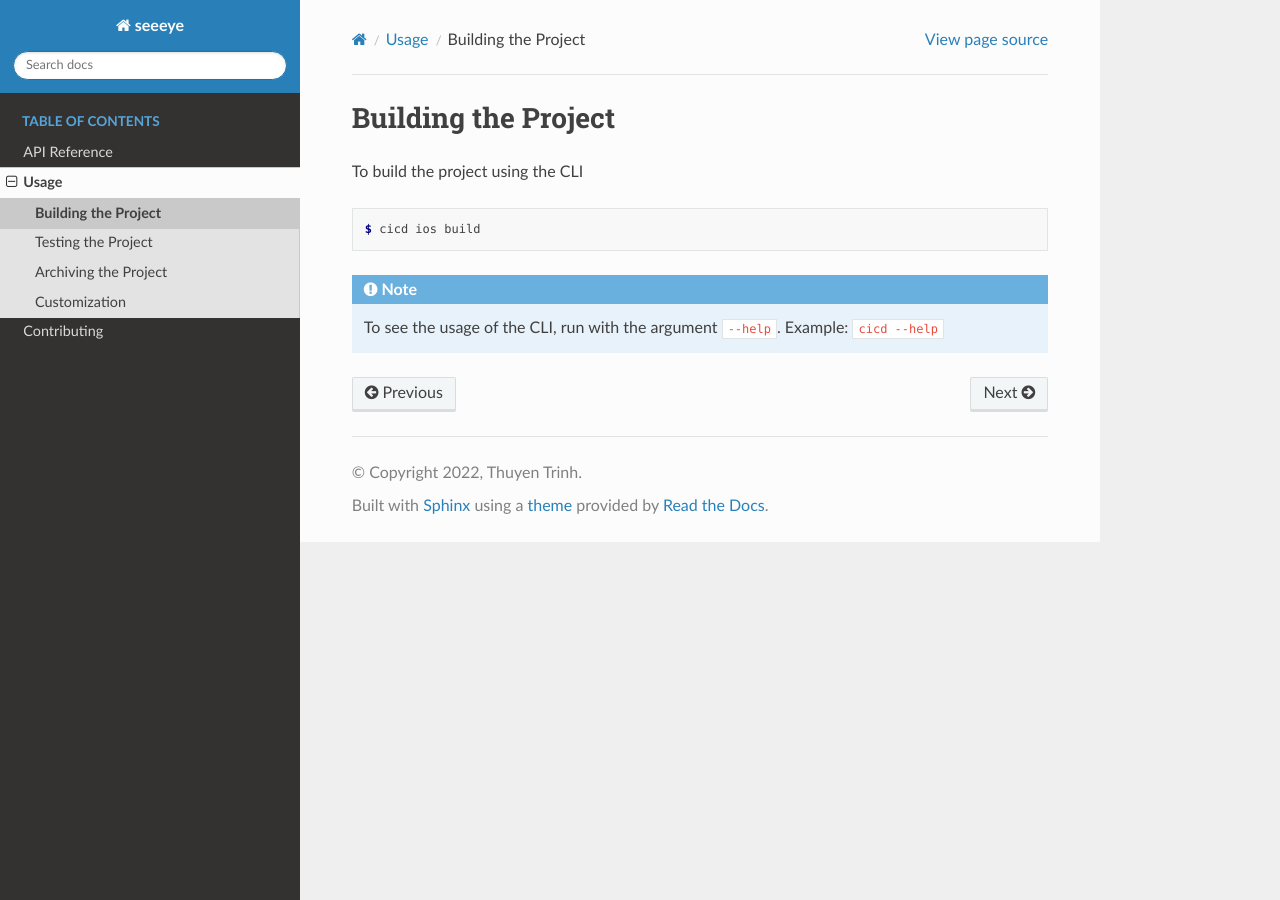
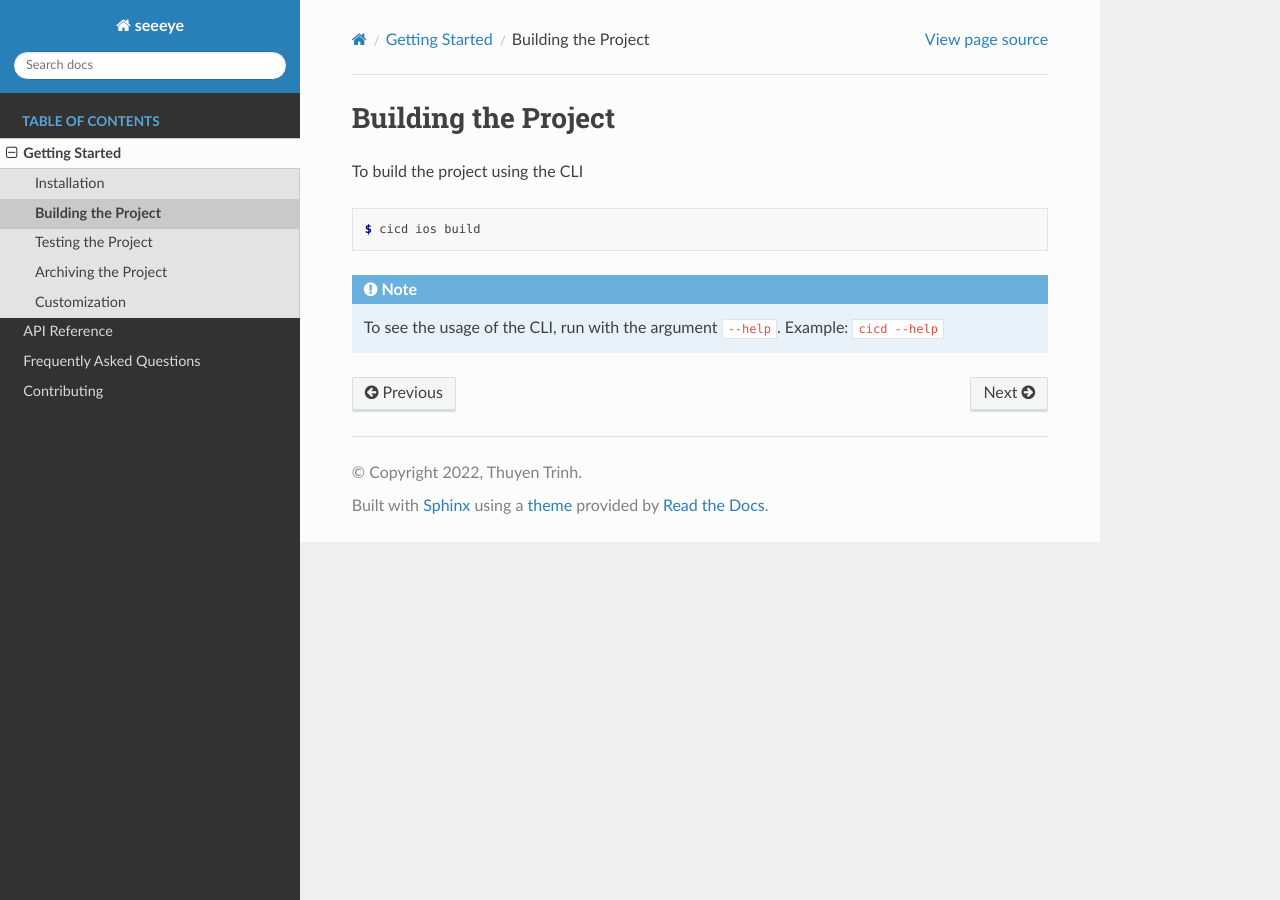
Before and after one commit to trinhngocthuyen/seeeye, a Sphinx documentation site: the page built from docs/getting_started/build.rst, in a window 1280 px wide. Built offline with Sphinx 7.4.7 and the Read the Docs theme 2.0.0, drawn with Linux system fonts in a browser that asks for light colours; pages that are not in the unit, such as notebooks, are missing from menus.

Commit message:
DOC: Update getting started (#62)

```diff
--- /dev/null
+++ b/docs/getting_started/index.rst
@@ -0,0 +1,9 @@
+Getting Started
+===============
+
+.. toctree::
+    installation
+    build
+    test
+    archive
+    customization
--- a/docs/index.rst
+++ b/docs/index.rst
@@ -4,8 +4,9 @@
    :caption: Table of Contents
    :hidden:
 
+   getting_started/index
    api/reference
-   usage/index
+   faq
    contributing
 
 Indices and tables
```
Also changed, not shown: README.rst (+5 -4 lines), docs/faq.rst (added, +25 -0 lines), docs/getting_started/installation.rst (added, +21 -0 lines), docs/usage/index.rst (deleted, +0 -9 lines), docs/getting_started/archive.rst (renamed from docs/usage/archive.rst), docs/getting_started/build.rst (renamed from docs/usage/build.rst), docs/getting_started/customization.rst (renamed from docs/usage/customization.rst), docs/getting_started/test.rst (renamed from docs/usage/test.rst), 1 other file.
